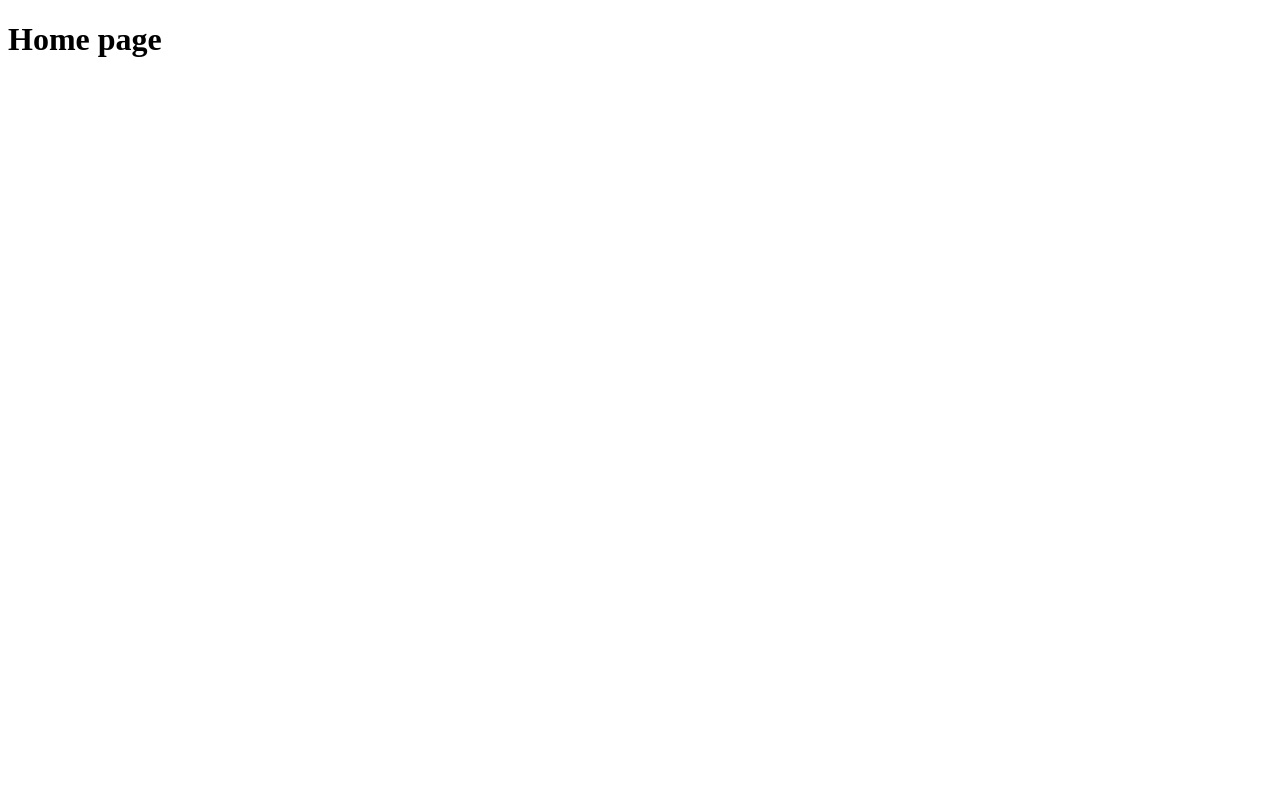
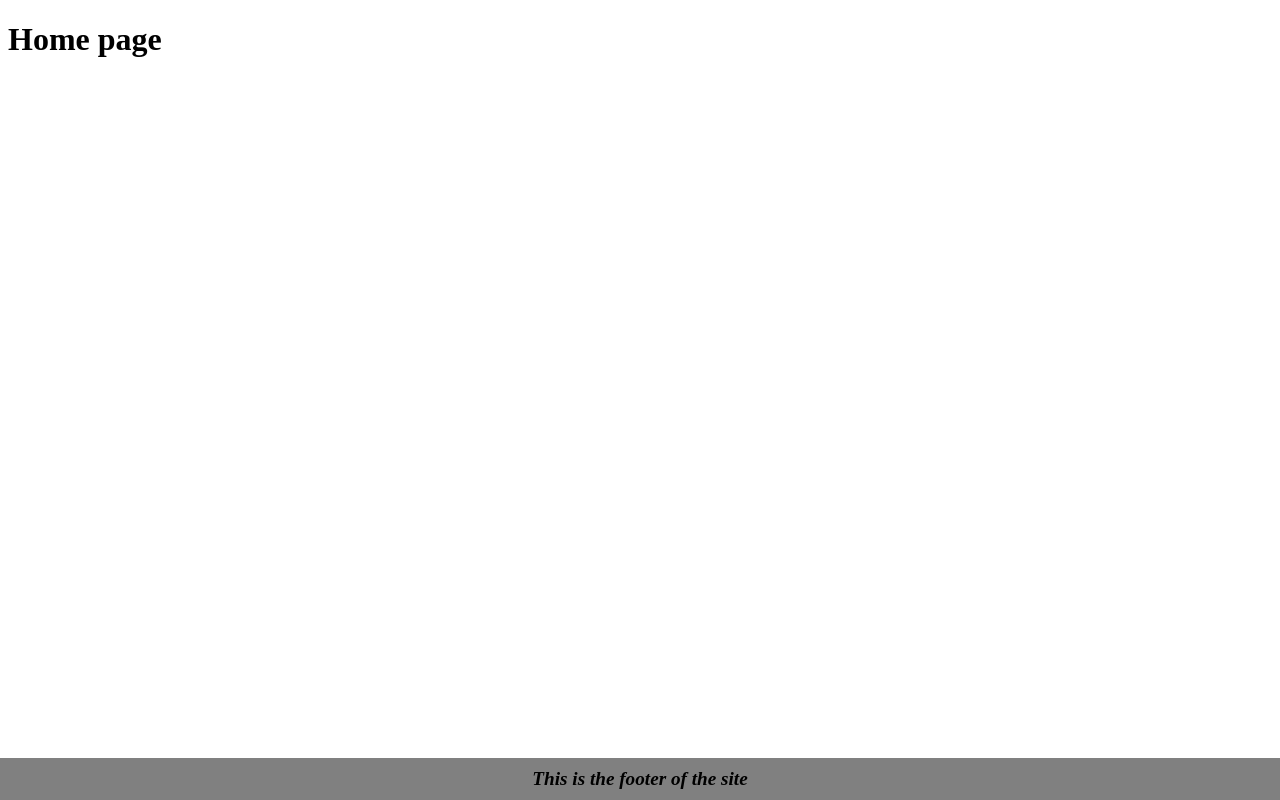
Before and after one commit to devamcodes/MealsToGo, a React (Create React App) app: page / in a window 1280 px wide. Built offline with nearby package versions, Linux system fonts and the light colour scheme.

Commit message:
-- Footer Component -- Basic Layout

```diff
--- /dev/null
+++ b/src/components/BasicLayout.js
@@ -0,0 +1,14 @@
+import React from "react";
+import { Outlet } from "react-router-dom";
+import Footer from "./navigation/Footer/Footer";
+
+const BasicLayout = () => {
+	return (
+		<div>
+			<Outlet />
+			<Footer />
+		</div>
+	);
+};
+
+export default BasicLayout;
--- /dev/null
+++ b/src/components/navigation/Footer/Footer.css
@@ -0,0 +1,13 @@
+.main {
+	position: fixed;
+	padding: 10px 0px;
+	font-size: larger;
+	font-weight: bold;
+	font-style: italic;
+	left: 0;
+	bottom: 0;
+	width: 100%;
+	background-color: grey;
+	color: black;
+	text-align: center;
+}
--- /dev/null
+++ b/src/components/navigation/Footer/Footer.js
@@ -0,0 +1,7 @@
+import React from "react";
+import "./Footer.css";
+const Footer = () => {
+	return <div className="main">This is the footer of the site</div>;
+};
+
+export default Footer;
```
Also changed, not shown: src/components/navigation/Footer.js (deleted, +0 -7 lines), src/routes/Router.js (+14 -1 lines).
